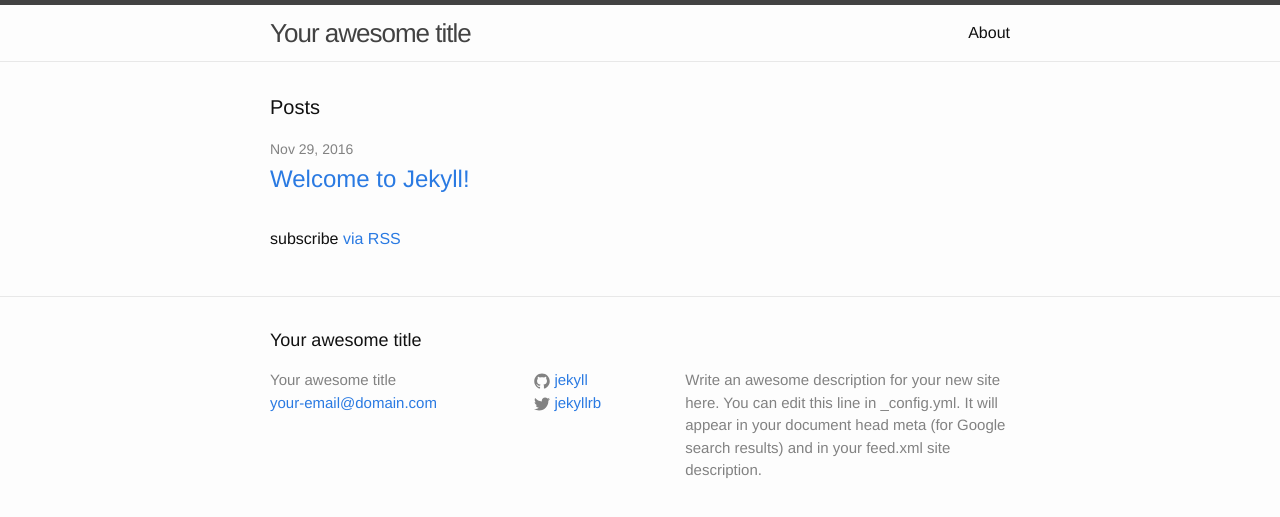
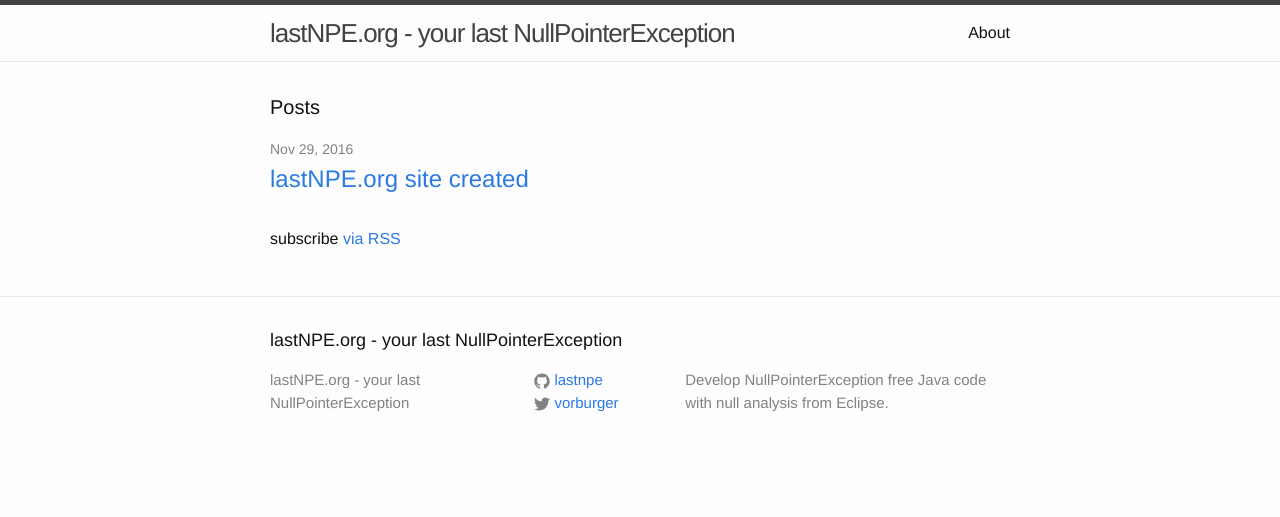
Before and after one commit to lastnpe/lastnpe.github.io, a Jekyll site: the page built from index.html, in a window 1280 px wide. Shown: the top 517 px of the page. Built offline with Jekyll 4.4.1, drawn with Linux system fonts in a browser that asks for light colours.

Commit message:
first _config.yml change and 0.1 test post

```diff
--- a/_config.yml
+++ b/_config.yml
@@ -1,14 +1,25 @@
 # Site settings
-title: Your awesome title
-email: your-email@domain.com
+title: lastNPE.org - your last NullPointerException
+# email: your-email@domain.com
 description: > # this means to ignore newlines until "baseurl:"
-  Write an awesome description for your new site here. You can edit this
-  line in _config.yml. It will appear in your document head meta (for
-  Google search results) and in your feed.xml site description.
+  Develop NullPointerException free Java code with null analysis from Eclipse.
 baseurl: "" # the subpath of your site, e.g. /blog/
-url: "http://yourdomain.com" # the base hostname & protocol for your site
-twitter_username: jekyllrb
-github_username:  jekyll
+url: "http://www.lastnpe.org"
+twitter_username: vorburger
+github_username:  lastnpe
 
 # Build settings
 markdown: kramdown
+permalink: pretty
+
+# https://help.github.com/articles/configuring-jekyll/
+#github: [metadata]
+# kramdown:
+#   input: GFM
+#   hard_wrap: false
+# gems:
+#   - jekyll-coffeescript
+#   - jekyll-paginate
+
+# TODO
+# pygments: true
```
Also changed, not shown: _posts/2016-11-29-site-created.markdown (added, +9 -0 lines), _posts/2016-11-29-welcome-to-jekyll.markdown (deleted, +0 -25 lines), README.md.
